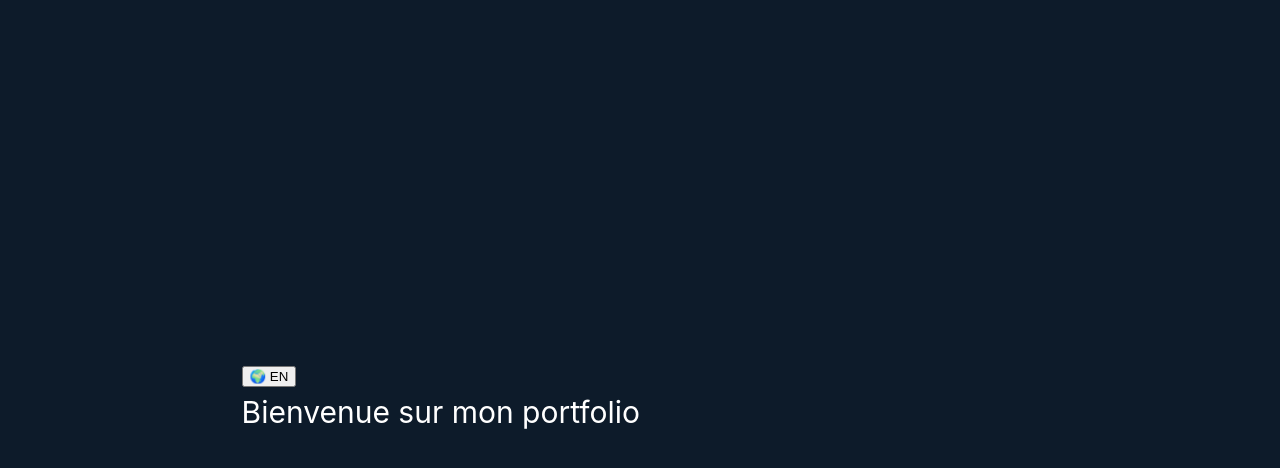
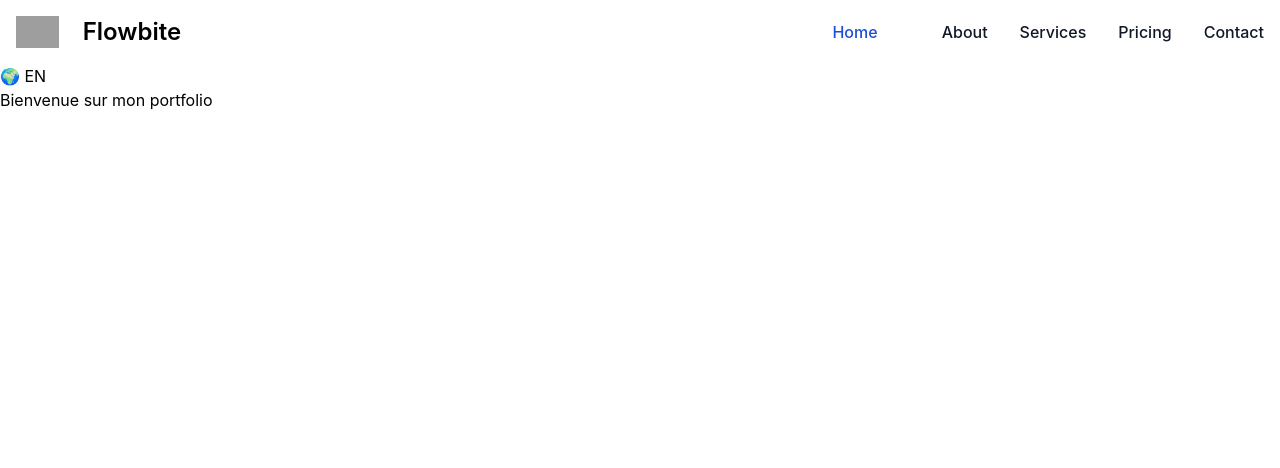
Before and after one commit to CamilleWalbott/Portfolio, a Vue app: page / in a window 1280 px wide. Shown: the top 468 px of the page. Built offline with nearby package versions, Linux system fonts and the light colour scheme; grey boxes are pictures that could not be loaded.

Commit message:
ajout flowbite + construction navbar

```diff
--- a/index.html
+++ b/index.html
@@ -9,5 +9,6 @@
   <body>
     <div id="app"></div>
     <script type="module" src="/src/main.js"></script>
+    <script src="/node_modules/flowbite/dist/flowbite.min.js"></script>
   </body>
 </html>
--- a/package.json
+++ b/package.json
@@ -9,6 +9,7 @@
     "preview": "vite preview"
   },
   "dependencies": {
+    "flowbite": "^3.1.2",
     "micromatch": "^4.0.8",
     "vue": "^3.4.21",
     "vue-i18n": "^11.1.0"
@@ -16,6 +17,9 @@
   "devDependencies": {
     "@vitejs/plugin-vue": "^4.0.0",
     "@vue/cli": "^5.0.8",
+    "autoprefixer": "^10.4.20",
+    "postcss": "^8.5.1",
+    "tailwindcss": "^2.2.19",
     "vite": "^4.0.0"
   }
 }
--- a/src/App.vue
+++ b/src/App.vue
@@ -1,5 +1,6 @@
 <script setup>
 import HelloWorld from './components/HelloWorld.vue'
+import NavBar from './components/NavBar.vue'
 import { useI18n } from "vue-i18n";
 import { ref } from "vue";
 
@@ -11,15 +12,11 @@
 </script>
 
 <template>
-  <header>
+  <NavBar />
     <div>
       <button @click="switchLang">🌍 {{ locale === "fr" ? "EN" : "FR" }}</button>
     </div>
     <div>
       <HelloWorld :msg="t('welcome')"/>
     </div>
-  </header>
-
-  <main>
-  </main>
 </template>
--- a/src/assets/main.css
+++ b/src/assets/main.css
@@ -1,22 +1,9 @@
-@import './base.css';
+@import "tailwindcss/base";
+@import "tailwindcss/components";
+@import "tailwindcss/utilities";
+@import "flowbite";
+
 
 #app {
-  max-width: 1280px;
-  margin: 0 auto;
-  padding: 2rem;
   font-weight: normal;
 }
-
-
-@media (min-width: 1024px) {
-  body {
-    display: flex;
-    place-items: center;
-  }
-
-  #app {
-    display: grid;
-    grid-template-columns: 1fr 1fr;
-    padding: 0 2rem;
-  }
-}
--- /dev/null
+++ b/src/components/NavBar.vue
@@ -0,0 +1,46 @@
+<script setup>
+
+</script>
+
+<template>
+
+
+  <nav class="bg-white border-gray-200 dark:bg-gray-900">
+    <div class="max-w-screen-xl flex flex-wrap items-center justify-between mx-auto p-4">
+      <a href="https://flowbite.com/" class="flex items-center space-x-3 rtl:space-x-reverse">
+        <img src="https://flowbite.com/docs/images/logo.svg" class="h-8" alt="Flowbite Logo" />
+        <span class="self-center text-2xl font-semibold whitespace-nowrap dark:text-white">Flowbite</span>
+      </a>
+      <button data-collapse-toggle="navbar-default" type="button" class="inline-flex items-center p-2 w-10 h-10 justify-center text-sm text-gray-500 rounded-lg md:hidden hover:bg-gray-100 focus:outline-none focus:ring-2 focus:ring-gray-200 dark:text-gray-400 dark:hover:bg-gray-700 dark:focus:ring-gray-600" aria-controls="navbar-default" aria-expanded="false">
+        <span class="sr-only">Open main menu</span>
+        <svg class="w-5 h-5" aria-hidden="true" xmlns="http://www.w3.org/2000/svg" fill="none" viewBox="0 0 17 14">
+          <path stroke="currentColor" stroke-linecap="round" stroke-linejoin="round" stroke-width="2" d="M1 1h15M1 7h15M1 13h15"/>
+        </svg>
+      </button>
+      <div class="hidden w-full md:block md:w-auto" id="navbar-default">
+        <ul class="font-medium flex flex-col p-4 md:p-0 mt-4 border border-gray-100 rounded-lg bg-gray-50 md:flex-row md:space-x-8 rtl:space-x-reverse md:mt-0 md:border-0 md:bg-white dark:bg-gray-800 md:dark:bg-gray-900 dark:border-gray-700">
+          <li>
+            <a href="#" class="block py-2 px-3 text-white bg-blue-700 rounded-sm md:bg-transparent md:text-blue-700 md:p-0 dark:text-white md:dark:text-blue-500" aria-current="page">Home</a>
+          </li>
+          <li>
+            <a href="#" class="block py-2 px-3 text-gray-900 rounded-sm hover:bg-gray-100 md:hover:bg-transparent md:border-0 md:hover:text-blue-700 md:p-0 dark:text-white md:dark:hover:text-blue-500 dark:hover:bg-gray-700 dark:hover:text-white md:dark:hover:bg-transparent">About</a>
+          </li>
+          <li>
+            <a href="#" class="block py-2 px-3 text-gray-900 rounded-sm hover:bg-gray-100 md:hover:bg-transparent md:border-0 md:hover:text-blue-700 md:p-0 dark:text-white md:dark:hover:text-blue-500 dark:hover:bg-gray-700 dark:hover:text-white md:dark:hover:bg-transparent">Services</a>
+          </li>
+          <li>
+            <a href="#" class="block py-2 px-3 text-gray-900 rounded-sm hover:bg-gray-100 md:hover:bg-transparent md:border-0 md:hover:text-blue-700 md:p-0 dark:text-white md:dark:hover:text-blue-500 dark:hover:bg-gray-700 dark:hover:text-white md:dark:hover:bg-transparent">Pricing</a>
+          </li>
+          <li>
+            <a href="#" class="block py-2 px-3 text-gray-900 rounded-sm hover:bg-gray-100 md:hover:bg-transparent md:border-0 md:hover:text-blue-700 md:p-0 dark:text-white md:dark:hover:text-blue-500 dark:hover:bg-gray-700 dark:hover:text-white md:dark:hover:bg-transparent">Contact</a>
+          </li>
+        </ul>
+      </div>
+    </div>
+  </nav>
+
+</template>
+
+<style scoped>
+
+</style>
--- /dev/null
+++ b/tailwind.config.js
@@ -0,0 +1,13 @@
+module.exports = {
+  content: [
+    "./index.html",
+    "./src/**/*.{vue,js,ts,jsx,tsx}",
+    "node_modules/flowbite/**/*.js"
+  ],
+  theme: {
+    extend: {},
+  },
+  plugins: [
+    require('flowbite/plugin'),
+  ],
+}
```
Also changed, not shown: 1 other file (tests, documents, lock files or other folders).
